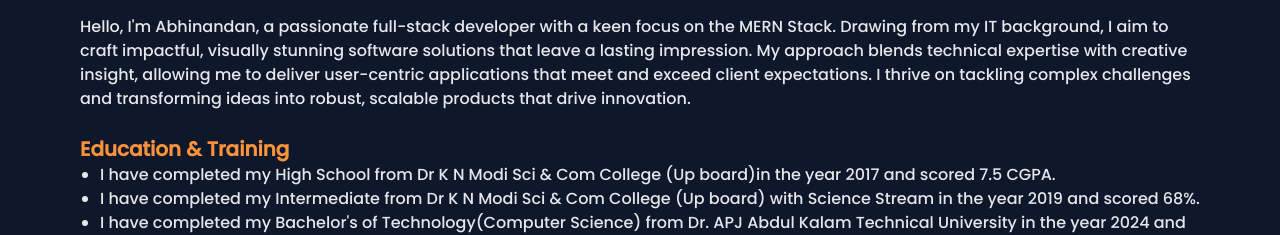
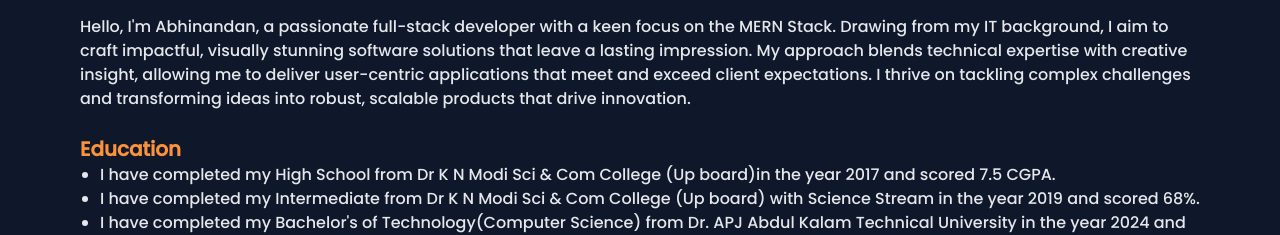
Before and after one commit to AbhinandanDaksh/Portfolio, a React (Create React App) app: page / in a window 1280 px wide. Shown: the part 860-1095 px from the top of the page. Built offline with nearby package versions, Linux system fonts and the light colour scheme.

Commit message:
Update About.jsx

```diff
--- a/src/components/About.jsx
+++ b/src/components/About.jsx
@@ -15,7 +15,7 @@ function About() {
         </p>
         <br />
         <h1 className="text-orange-400 font-semibold text-xl">
-          Education & Training
+          Education
         </h1>
         <ul className="list-disc ml-5">
           <li className=" text-gray-200">
```
